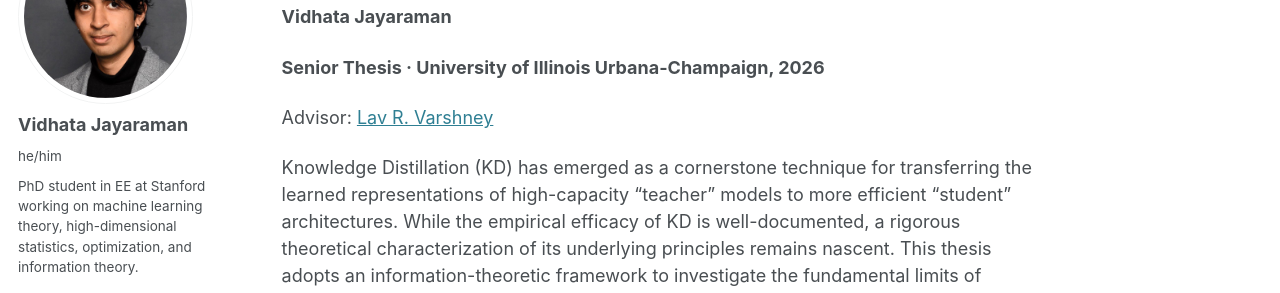
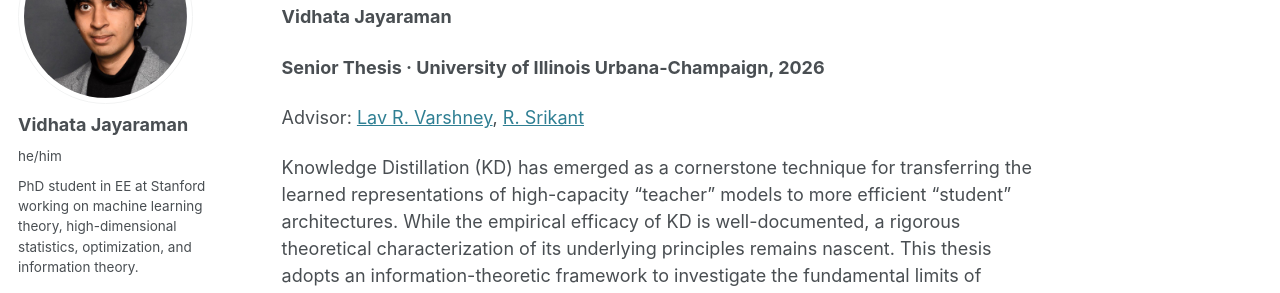
Before and after one commit to dxdt14/dxdt14.github.io, a Jekyll site: the page built from _publications/2026-undergraduate-thesis.md, in a window 1280 px wide and 900 px high. Shown: the part 177-470 px from the top of the window. Built offline with Jekyll 4.4.1, drawn with Linux system fonts in a browser that asks for light colours; some web fonts are replaced.

Commit message:
added Srikant as an advisor for the thesis

```diff
--- a/_publications/2026-undergraduate-thesis.md
+++ b/_publications/2026-undergraduate-thesis.md
@@ -4,7 +4,7 @@ collection: publications
 category: theses
 authors: '<strong>Vidhata Jayaraman</strong>'
 venue_status: 'Senior Thesis · University of Illinois Urbana-Champaign, 2026'
-advisor: '[Lav R. Varshney](https://varshney.csl.illinois.edu)'
+advisor: '[Lav R. Varshney](https://varshney.csl.illinois.edu), [R. Srikant](https://sites.google.com/a/illinois.edu/srikant)'
 excerpt: 'An information-theoretic study of the fundamental limits of knowledge distillation, including its interpretation as compression, performance limits for student models, and the formulation of antidistillation.'
 paperurl: '/files/undergrad_thesis.pdf'
 paper_label: 'Thesis PDF'
```
